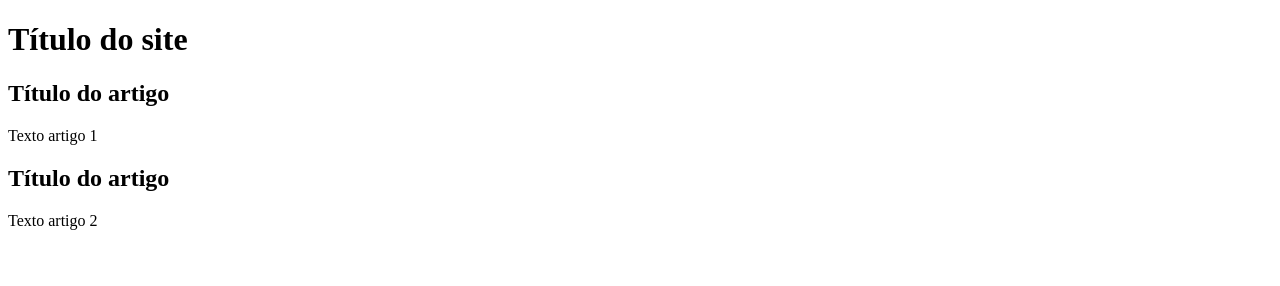
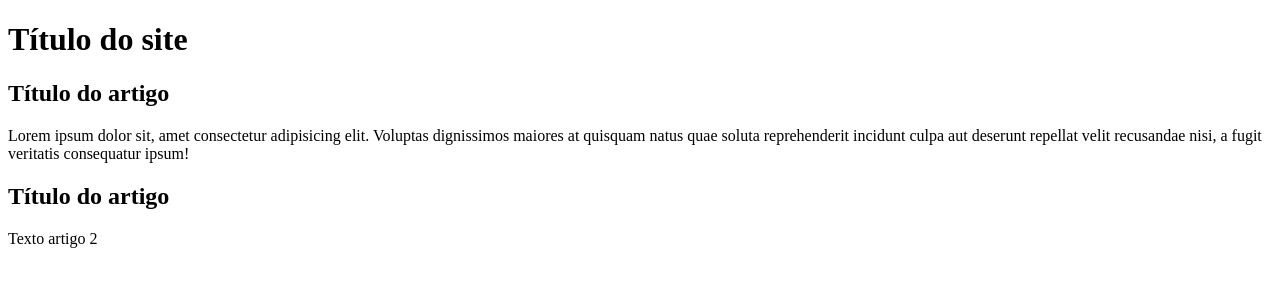
Before and after one commit to PedroMarques04/Projeto-Site, a plain HTML site: page index.html in a window 1280 px wide. Drawn offline with Linux system fonts and the light colour scheme.

Commit message:
Início do conteúdo

```diff
--- a/index.html
+++ b/index.html
@@ -13,7 +13,7 @@
         </header>
         <article>
             <h2>Título do artigo</h2>
-            <p>Texto artigo 1</p>
+            <p>Lorem ipsum dolor sit, amet consectetur adipisicing elit. Voluptas dignissimos maiores at quisquam natus quae soluta reprehenderit incidunt culpa aut deserunt repellat velit recusandae nisi, a fugit veritatis consequatur ipsum!</p>
         </article>
         <article>
             <h2>Título do artigo</h2>
```
